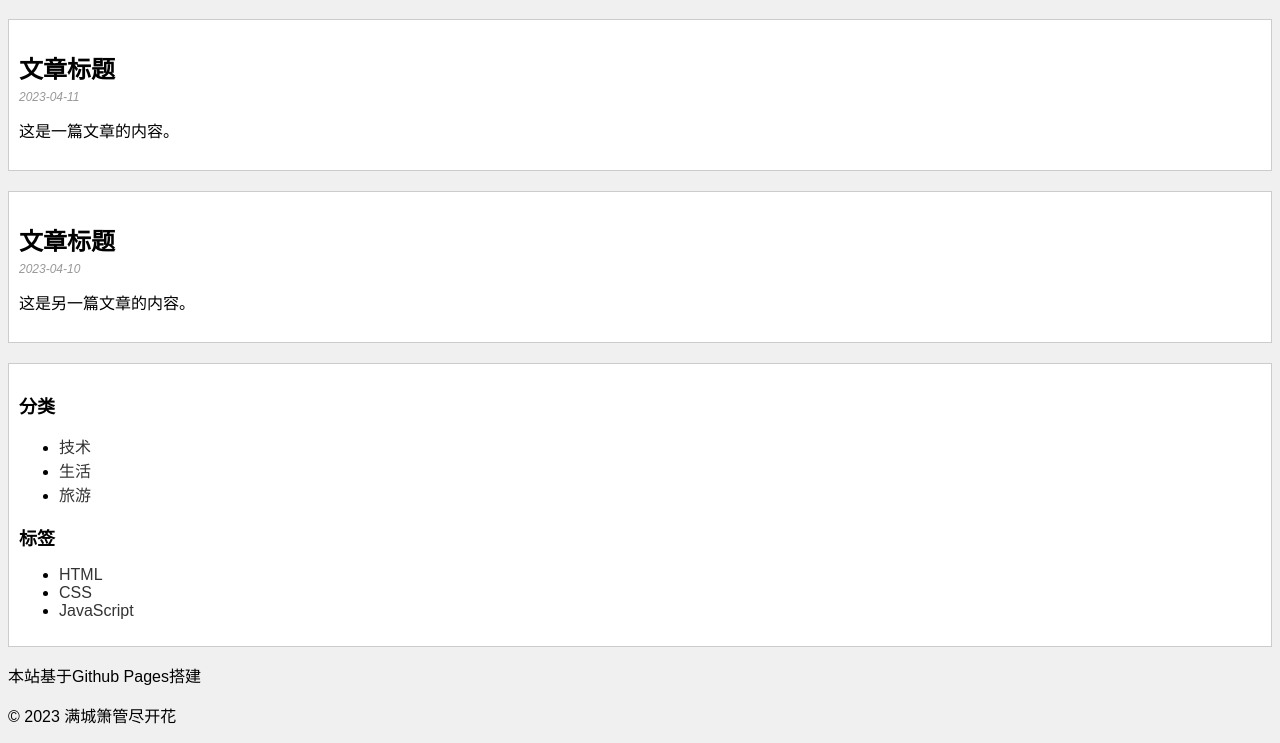
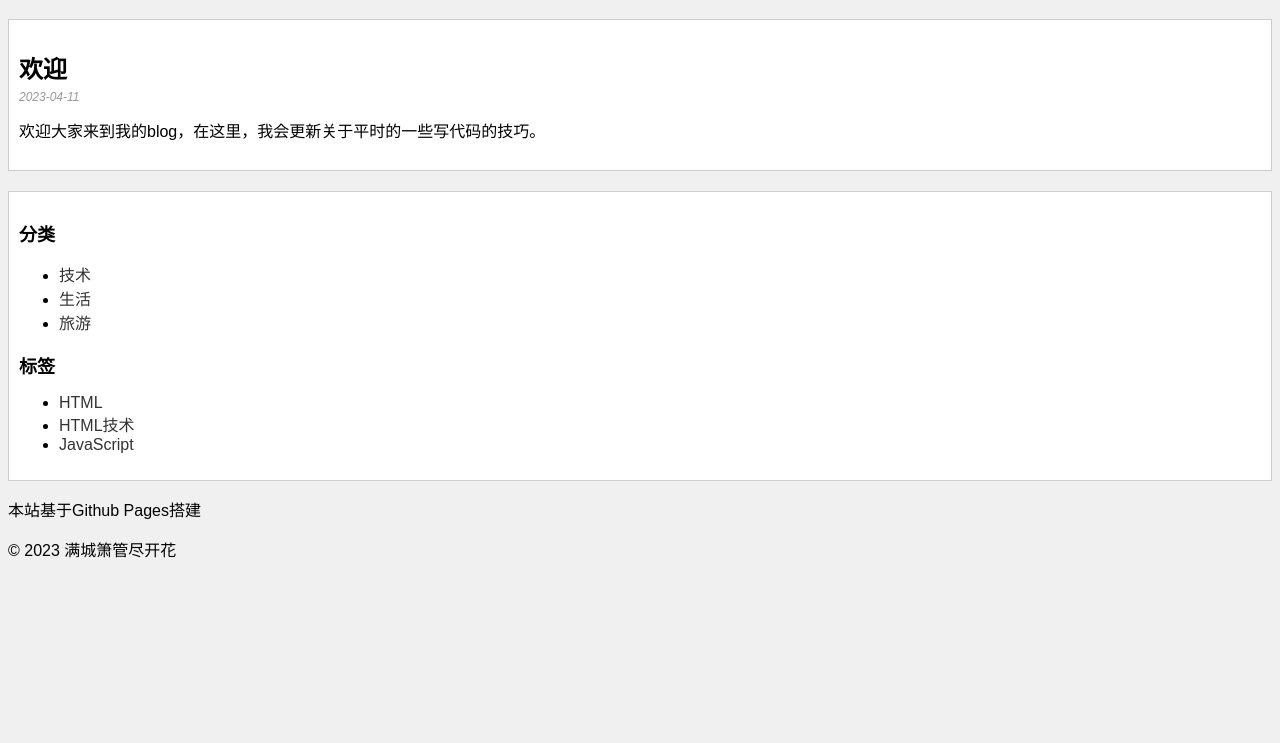
Before and after one commit to mcxgjkh/blog, a plain HTML site: page index.html in a window 1280 px wide. Shown: the part 70-813 px from the top of the page. Drawn offline with Linux system fonts and the light colour scheme.

Commit message:
Update index.html

```diff
--- a/index.html
+++ b/index.html
@@ -69,22 +69,16 @@
 
     <div class="content">
       <div class="post">
-        <h2>文章标题</h2>
+        <h2>欢迎</h2>
         <div class="date">2023-04-11</div>
-        <p>这是一篇文章的内容。</p>
-      </div>
-
-      <div class="post">
-        <h2>文章标题</h2>
-        <div class="date">2023-04-10</div>
-        <p>这是另一篇文章的内容。</p>
+        <p>欢迎大家来到我的blog，在这里，我会更新关于平时的一些写代码的技巧。</p>
       </div>
     </div>
 
     <aside class="sidebar">
       <h3>分类</h3>
       <ul>
-        <li><a href="https://github.com/mcxgjkh/blog/blob/main/index.html">技术</a></li>
+        <li><a href="https://github.com/mcxgjkh/blog/blob/main/www/jishu.html">技术</a></li>
         <li><a href="#">生活</a></li>
         <li><a href="#">旅游</a></li>
       </ul>
@@ -92,8 +86,8 @@
       <h3>标签</h3>
       <ul>
         <li><a href="https://github.com/mcxgjkh/blog/blob/main/index.html">HTML</a></li>
-        <li><a href="https://github.com/mcxgjkh/blog/blob/main/index.html">CSS</a></li>
-        <li><a href="https://github.com/mcxgjkh/blog/blob/main/">JavaScript</a></li>
+        <li><a href="https://github.com/mcxgjkh/blog/edit/main/www/jishu.html">HTML技术</a></li>
+        <li><a href="https://github.com/mcxgjkh/blog">JavaScript</a></li>
       </ul>
     </aside>
 
```
